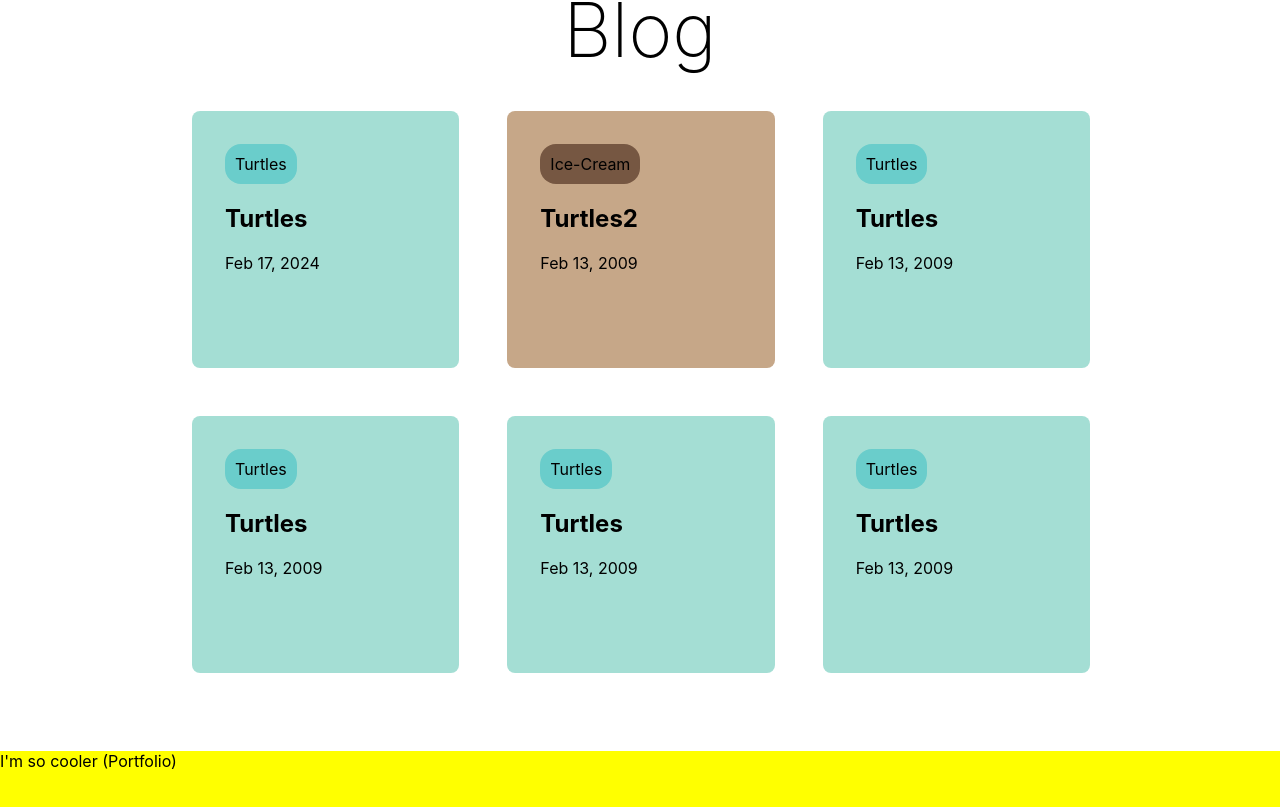
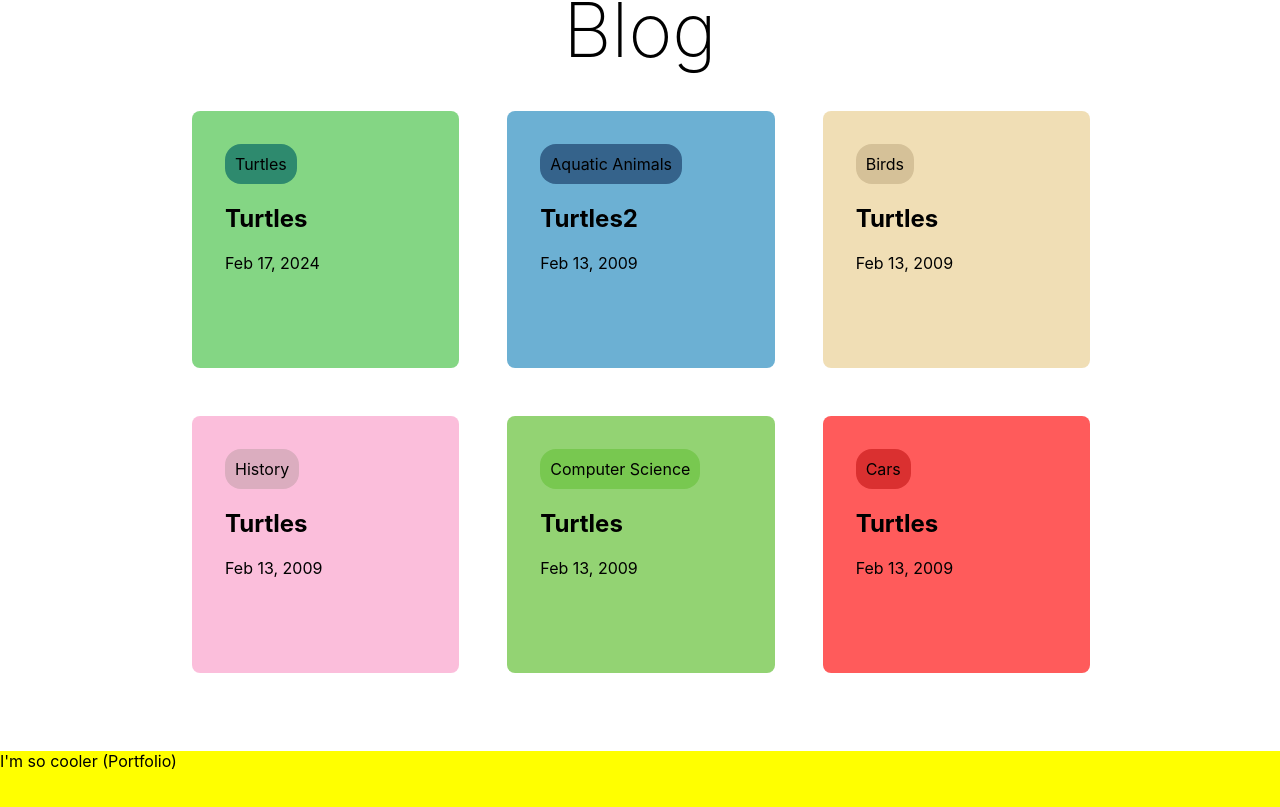
Before and after one commit to tathyagarg/tathyagarg.github.io, a React (Create React App) app: page / in a window 1280 px wide. Shown: the part 929-1736 px from the top of the page. Built offline with nearby package versions, Linux system fonts and the light colour scheme.

Commit message:
Added the proper tags with desired colors

```diff
--- a/src/blog_contents.json
+++ b/src/blog_contents.json
@@ -8,31 +8,31 @@
     },{
         "title": "Turtles2",
         "date": 1234567890,
-        "tag": "Ice-Cream",
+        "tag": "Aquatic Animals",
         "path": "/why-turtles-are-the-best2",
         "content": "qeschunmark"
     },{
         "title": "Turtles",
         "date": 1234567890,
-        "tag": "Turtles",
+        "tag": "Birds",
         "path": "/why-turtles-are-the-best3",
         "content": "qeschunmark"
     },{
         "title": "Turtles",
         "date": 1234567890,
-        "tag": "Turtles",
+        "tag": "History",
         "path": "/why-turtles-are-the-best4",
         "content": "qeschunmark"
     },{
         "title": "Turtles",
         "date": 1234567890,
-        "tag": "Turtles",
+        "tag": "Computer Science",
         "path": "/why-turtles-are-the-best5",
         "content": "qeschunmark"
     },{
         "title": "Turtles",
         "date": 1234567890,
-        "tag": "Turtles",
+        "tag": "Cars",
         "path": "/why-turtles-are-the-best6",
         "content": "qeschunmark"
 }]
--- a/src/components/blog.js
+++ b/src/components/blog.js
@@ -46,9 +46,12 @@ const BlogViewContainer = styled.div`
 `
 
 const tagColorMap = {
-    "beanj": ["rgba(200, 200, 100, 0.8)", "rgba(100, 200, 100, 1)"],
-    "Turtles": ["#6ACDCB", "rgba(126, 209, 194, 0.7)"],
-    "Ice-Cream": ["#765742", "#C6A788"]
+    "Turtles": ["#2E8A6E", "rgba(102, 204, 102, 0.8)"],
+    "Aquatic Animals": ["#35638B", "rgba(72, 157, 201, 0.8)"],
+    "Birds": ["#D5C198", "rgba(237, 214, 163, 0.8)"],
+    "History": ["#DBADBF", "rgba(251, 174, 210, 0.8)"],
+    "Computer Science": ["#78C850", "rgba(120, 200, 80, 0.8)"],
+    "Cars": ["#DA3030", "rgba(255, 51, 51, 0.8)"]
 }
 
 function timeConvert(UNIX) {
```
